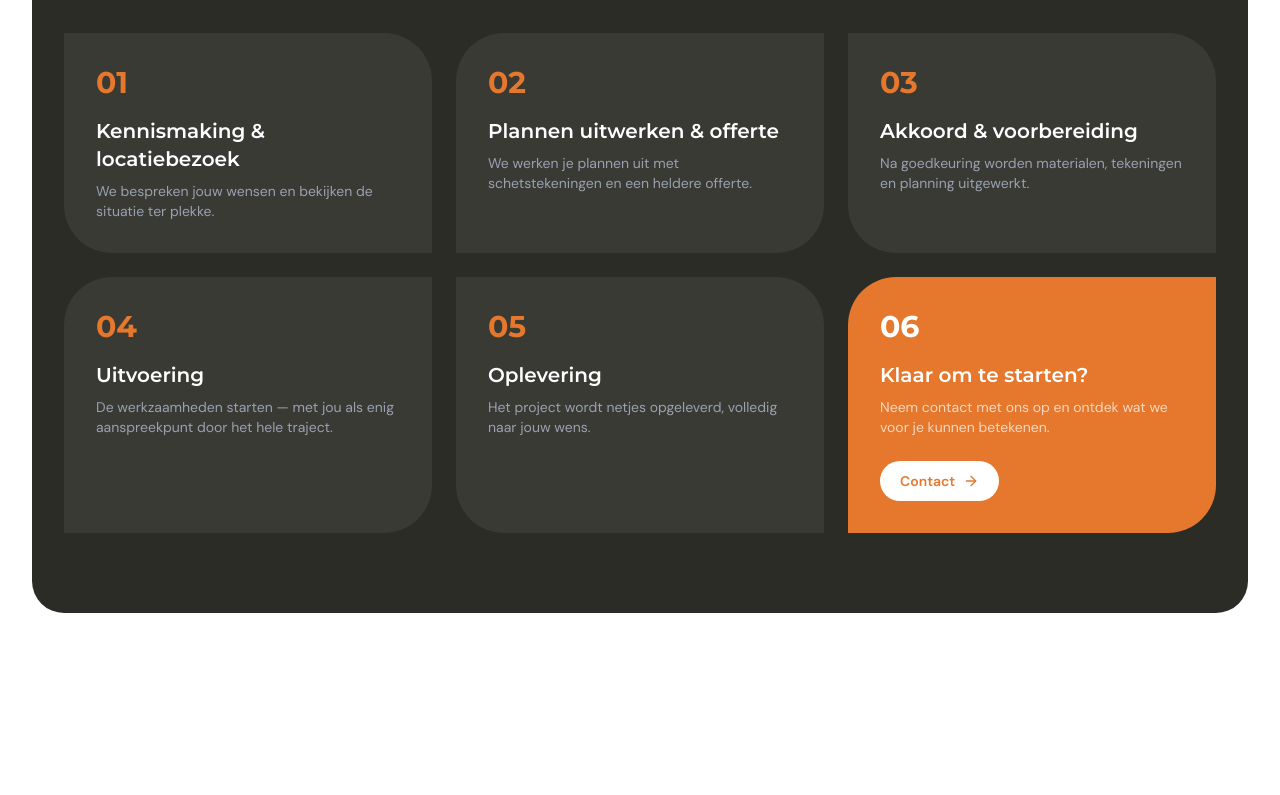
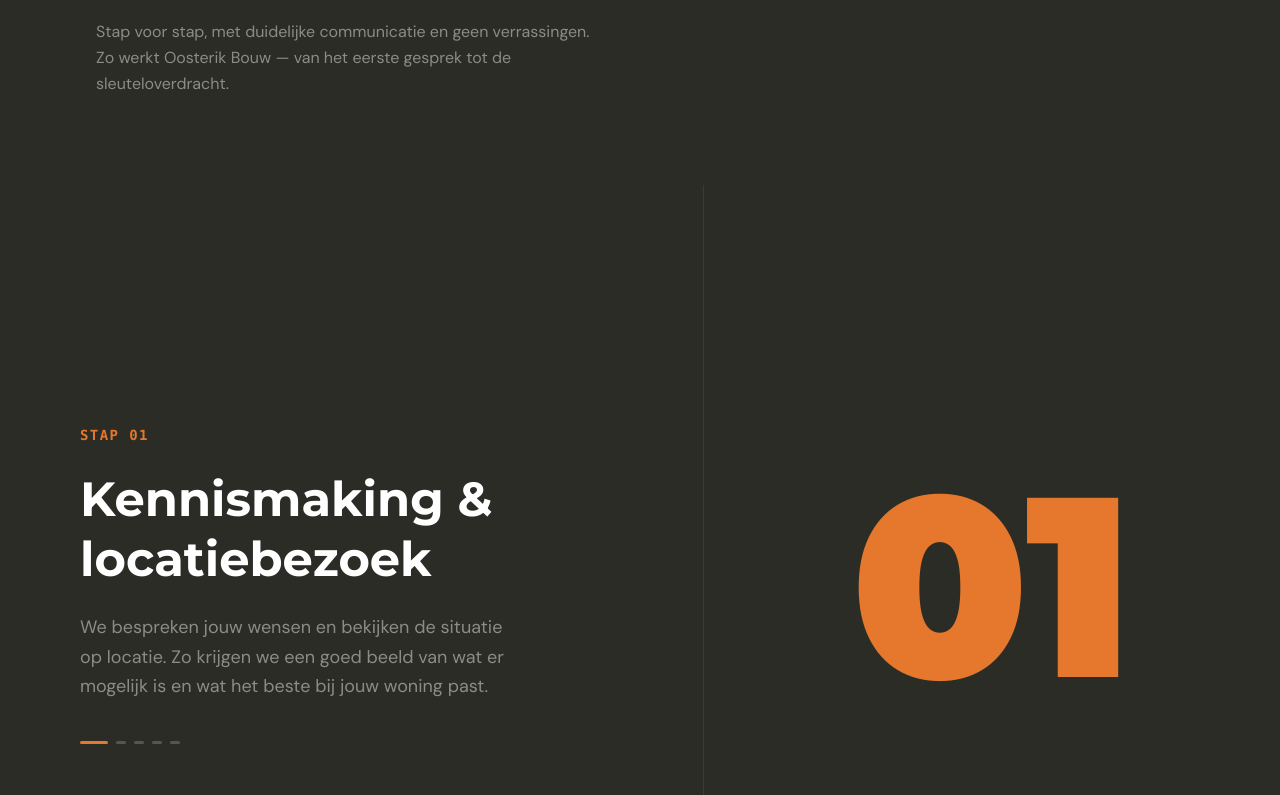
Before and after one commit to tobiashesselink/oosterik-bouw, a React (Vite) app: page / in a window 1280 px wide. Shown: the part 3885-4680 px from the top of the page. Built offline with nearby package versions, Linux system fonts and the light colour scheme.

Commit message:
Werkwijze section

```diff
--- a/src/components/WerkwijzeSection.tsx
+++ b/src/components/WerkwijzeSection.tsx
@@ -1,96 +1,242 @@
+import { useEffect, useRef } from "react";
 import { ArrowRight } from "lucide-react";
 import { Link } from "react-router-dom";
-import ScrollReveal from "./ScrollReveal";
+import gsap from "gsap";
+import { ScrollTrigger } from "gsap/ScrollTrigger";
+
+gsap.registerPlugin(ScrollTrigger);
 
 const stappen = [
   {
     step: "01",
     title: "Kennismaking & locatiebezoek",
-    description: "We bespreken jouw wensen en bekijken de situatie ter plekke.",
+    description:
+      "We bespreken jouw wensen en bekijken de situatie op locatie. Zo krijgen we een goed beeld van wat er mogelijk is en wat het beste bij jouw woning past.",
   },
   {
     step: "02",
     title: "Plannen uitwerken & offerte",
-    description: "We werken je plannen uit met schetstekeningen en een heldere offerte.",
+    description:
+      "We werken je plannen verder uit — inclusief schetstekeningen waar nodig. Je ontvangt een heldere offerte zonder verborgen kosten of verrassingen.",
   },
   {
     step: "03",
     title: "Akkoord & voorbereiding",
-    description: "Na goedkeuring worden materialen, tekeningen en planning uitgewerkt.",
+    description:
+      "Na goedkeuring starten de voorbereidingen. Tekeningen, materialen en vergunningen worden uitgewerkt totdat alles klaarstaat voor de start.",
   },
   {
     step: "04",
     title: "Uitvoering",
-    description: "De werkzaamheden starten — met jou als enig aanspreekpunt door het hele traject.",
+    description:
+      "De werkzaamheden starten. Jij hebt één vast aanspreekpunt — voor vragen, aanpassingen en beslissingen. Snel schakelen is iets waar we goed in zijn.",
   },
   {
     step: "05",
     title: "Oplevering",
-    description: "Het project wordt netjes opgeleverd, volledig naar jouw wens.",
+    description:
+      "Na afronding leveren we het project netjes op. We lopen alles samen door zodat jij volledig tevreden bent met het eindresultaat.",
   },
 ];
 
 export default function WerkwijzeSection() {
+  const sectionRef = useRef<HTMLElement>(null);
+  const pinTargetRef = useRef<HTMLDivElement>(null);
+  const stepsListRef = useRef<HTMLDivElement>(null);
+  const numberRef = useRef<HTMLSpanElement>(null);
+  const currentStepRef = useRef(0);
+
+  useEffect(() => {
+    document.body.style.backgroundColor = "#ffffff";
+
+    const mm = gsap.matchMedia();
+
+    // ── Background transition (all screen sizes) ─────────────────────────
+    mm.add("all", () => {
+      const st1 = gsap.to(document.body, {
+        backgroundColor: "#2c2c26",
+        ease: "none",
+        scrollTrigger: {
+          trigger: sectionRef.current,
+          start: "top 85%",
+          end: "top 0%",
+          scrub: true,
+        },
+      });
+
+      const st2 = gsap.to(document.body, {
+        backgroundColor: "#ffffff",
+        ease: "none",
+        scrollTrigger: {
+          trigger: sectionRef.current,
+          start: "bottom 50%",
+          end: "bottom top",
+          scrub: true,
+        },
+      });
+
+      return () => {
+        st1.scrollTrigger?.kill();
+        st2.scrollTrigger?.kill();
+      };
+    });
+
+    // ── Sticky scroll steps (desktop only) ───────────────────────────────
+    mm.add("(min-width: 768px)", () => {
+      gsap.to(stepsListRef.current, {
+        y: () => -(stappen.length - 1) * window.innerHeight,
+        ease: "none",
+        scrollTrigger: {
+          trigger: pinTargetRef.current,
+          pin: true,
+          start: "top top",
+          end: () => `+=${(stappen.length - 1) * window.innerHeight}`,
+          scrub: 0.8,
+          invalidateOnRefresh: true,
+          onUpdate: (self) => {
+            const newIndex = Math.round(self.progress * (stappen.length - 1));
+
+            if (newIndex !== currentStepRef.current) {
+              const prevIndex = currentStepRef.current;
+              currentStepRef.current = newIndex;
+              const dir = newIndex > prevIndex ? 1 : -1;
+
+              gsap.killTweensOf(numberRef.current);
+              gsap.to(numberRef.current, {
+                opacity: 0,
+                y: dir * -30,
+                duration: 0.14,
+                ease: "power2.in",
+                onComplete: () => {
+                  if (!numberRef.current) return;
+                  numberRef.current.textContent = stappen[newIndex].step;
+                  gsap.fromTo(
+                    numberRef.current,
+                    { opacity: 0, y: dir * 30 },
+                    { opacity: 1, y: 0, duration: 0.18, ease: "power2.out" }
+                  );
+                },
+              });
+            }
+          },
+        },
+      });
+
+      return () => {
+        currentStepRef.current = 0;
+        if (numberRef.current) numberRef.current.textContent = "01";
+      };
+    });
+
+    return () => {
+      mm.revert();
+      document.body.style.backgroundColor = "";
+    };
+  }, []);
+
   return (
-    <section className="bg-white px-4 py-16 sm:px-6 sm:py-20 lg:px-8 lg:py-24">
-      <div className="overflow-hidden rounded-3xl bg-dark sm:rounded-[2rem]">
-        <div className="mx-auto max-w-7xl px-6 py-20 lg:px-8">
-          {/* Header */}
-          <div className="mb-16">
-            <ScrollReveal>
-              <h2 className="font-display text-4xl font-bold tracking-tight text-white sm:text-5xl">
-                Onze <span className="text-brand">werkwijze</span>
-              </h2>
-            </ScrollReveal>
+    <section ref={sectionRef} className="w-full bg-[#2c2c26]">
+
+      {/* ── Section header ─────────────────────────────────────────────── */}
+      <div className="flex min-h-[55vh] flex-col justify-center px-8 pb-12 pt-24 lg:px-16 xl:px-24">
+        <span className="mb-6 inline-block w-fit rounded-full border border-white/15 px-4 py-1.5 text-xs font-semibold uppercase tracking-widest text-white/40">
+          Werkwijze
+        </span>
+        <h2 className="font-display text-4xl font-bold tracking-tight text-white sm:text-5xl lg:text-6xl">
+          Van plan tot{" "}
+          <span className="text-brand">oplevering</span>
+        </h2>
+        <p className="mt-6 max-w-lg text-base leading-relaxed text-white/45">
+          Stap voor stap, met duidelijke communicatie en geen verrassingen. Zo
+          werkt Oosterik Bouw — van het eerste gesprek tot de sleuteloverdracht.
+        </p>
+      </div>
+
+      {/* ── Mobile: stacked steps ──────────────────────────────────────── */}
+      <div className="md:hidden">
+        {stappen.map((stap, i) => (
+          <div
+            key={stap.step}
+            className="relative overflow-hidden border-t border-white/[0.07] px-8 py-12">
+            {/* Decorative number */}
+            <span className="pointer-events-none absolute -right-4 -top-4 select-none font-display font-black leading-none text-brand/10"
+              style={{ fontSize: "clamp(6rem, 30vw, 10rem)" }}>
+              {stap.step}
+            </span>
+            <span className="mb-4 block font-mono text-xs font-semibold uppercase tracking-widest text-brand">
+              Stap {stap.step}
+            </span>
+            <h3 className="font-display text-3xl font-bold leading-tight text-white">
+              {stap.title}
+            </h3>
+            <p className="mt-4 text-base leading-relaxed text-white/45">
+              {stap.description}
+            </p>
+          </div>
+        ))}
+      </div>
+
+      {/* ── Desktop: pinned sticky scroll ──────────────────────────────── */}
+      <div ref={pinTargetRef} style={{ height: "100vh" }} className="hidden md:block">
+        <div className="flex h-full">
+
+          {/* Left: scrolling step content */}
+          <div className="relative h-full w-[55%] overflow-hidden border-r border-white/[0.07]">
+            <div ref={stepsListRef}>
+              {stappen.map((stap, i) => (
+                <div
+                  key={stap.step}
+                  style={{ height: "100vh" }}
+                  className="flex flex-col justify-center px-8 lg:px-16 xl:px-20">
+                  <span className="mb-6 font-mono text-sm font-semibold uppercase tracking-widest text-brand">
+                    Stap {stap.step}
+                  </span>
+                  <h3 className="font-display text-4xl font-bold leading-tight text-white lg:text-5xl">
+                    {stap.title}
+                  </h3>
+                  <p className="mt-6 max-w-md text-lg leading-relaxed text-white/45">
+                    {stap.description}
+                  </p>
+                  {/* Progress dots */}
+                  <div className="mt-10 flex items-center gap-2">
+                    {stappen.map((_, di) => (
+                      <span
+                        key={di}
+                        className={`h-[3px] rounded-full transition-none ${
+                          di === i ? "w-7 bg-brand" : "w-[10px] bg-white/20"
+                        }`}
+                      />
+                    ))}
+                  </div>
+                </div>
+              ))}
+            </div>
           </div>
 
-          {/* Steps Grid */}
-          <div className="grid h-auto grid-cols-1 gap-6 sm:grid-cols-2 lg:grid-cols-3">
-            {stappen.map((stap, i) => {
-              const isEven = i % 2 === 0;
-              return (
-                <ScrollReveal key={stap.step} delay={i * 80}>
-                  <Link
-                    to="/werkwijze"
-                    className={`group relative block h-full p-8 transition-all duration-500 hover:bg-white/10 ${
-                      isEven ? "bg-[#3a3a35] rounded-[0_3rem_0_3rem]" : "bg-[#3a3a35] rounded-[3rem_0_3rem_0]"
-                    }`}>
-                    {/* Step number */}
-                    <span className="mb-4 block font-display text-3xl font-bold text-brand">{stap.step}</span>
+          {/* Right: big sticky number */}
+          <div className="flex h-full w-[45%] items-center justify-center">
+            <span
+              ref={numberRef}
+              className="select-none font-display font-black leading-none text-brand"
+              style={{ fontSize: "clamp(7rem, 20vw, 18rem)" }}>
+              01
+            </span>
+          </div>
+        </div>
+      </div>
 
-                    {/* Content */}
-                    <h3 className="mb-2 font-display text-xl font-semibold text-white">{stap.title}</h3>
-                    <p className="text-sm text-gray-400">{stap.description}</p>
-
-                    {/* Arrow */}
-                    <span className="absolute bottom-6 right-6 flex h-8 w-8 items-center justify-center rounded-full bg-white/10 text-white opacity-0 backdrop-blur-sm transition-all duration-300 group-hover:opacity-100 group-hover:bg-brand group-hover:text-white">
-                      <ArrowRight size={16} />
-                    </span>
-                  </Link>
-                </ScrollReveal>
-              );
-            })}
-
-            {/* Contact Card - 6th card */}
-            <ScrollReveal delay={480}>
-              <Link
-                to="/contact"
-                className="group relative flex h-full flex-col justify-between rounded-[3rem_0_3rem_0] bg-brand p-8 transition-all duration-500 hover:bg-brand-light">
-                <div>
-                  <span className="mb-4 block font-display text-3xl font-bold text-white">06</span>
-                  <h3 className="mb-2 font-display text-xl font-semibold text-white">Klaar om te starten?</h3>
-                  <p className="text-sm text-white/70">
-                    Neem contact met ons op en ontdek wat we voor je kunnen betekenen.
-                  </p>
-                </div>
-
-                <span className="mt-6 inline-flex w-fit items-center gap-2 rounded-full bg-white px-5 py-2.5 text-sm font-semibold text-brand transition-all duration-300 group-hover:bg-white/90">
-                  Contact
-                  <ArrowRight size={16} />
-                </span>
-              </Link>
-            </ScrollReveal>
-          </div>
+      {/* ── Footer strip ───────────────────────────────────────────────── */}
+      <div className="border-t border-white/[0.06] px-8 py-12 lg:px-16">
+        <div className="flex flex-col gap-4 sm:flex-row sm:items-center sm:justify-between">
+          <p className="text-sm text-white/35">
+            Benieuwd wat wij voor jou kunnen betekenen?
+          </p>
+          <Link
+            to="/contact"
+            className="inline-flex w-fit items-center gap-2 rounded-full bg-brand px-6 py-3 text-sm font-semibold text-white transition-all duration-200 hover:bg-brand-light active:scale-[0.97]">
+            Plan een locatiebezoek
+            <ArrowRight size={16} />
+          </Link>
         </div>
       </div>
     </section>
```
